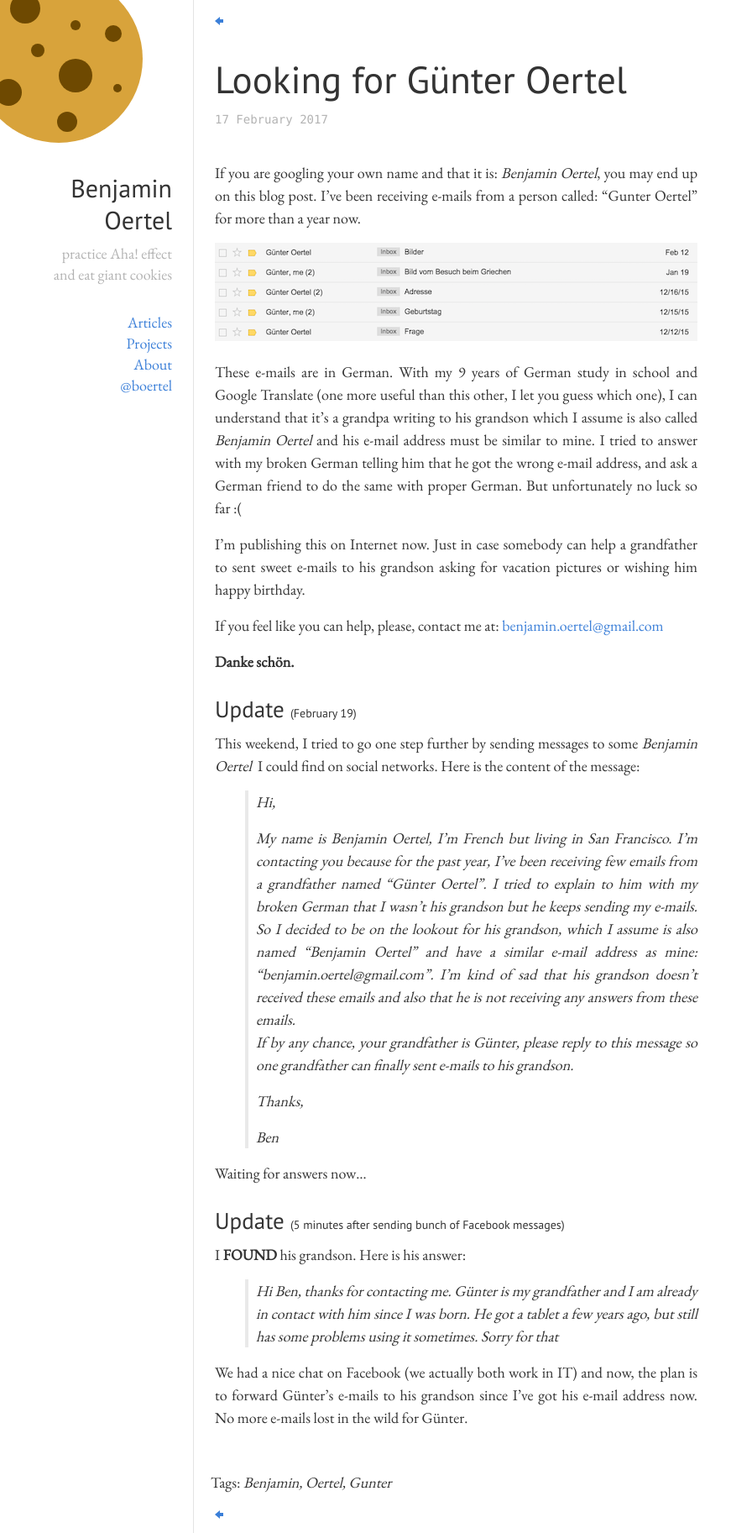
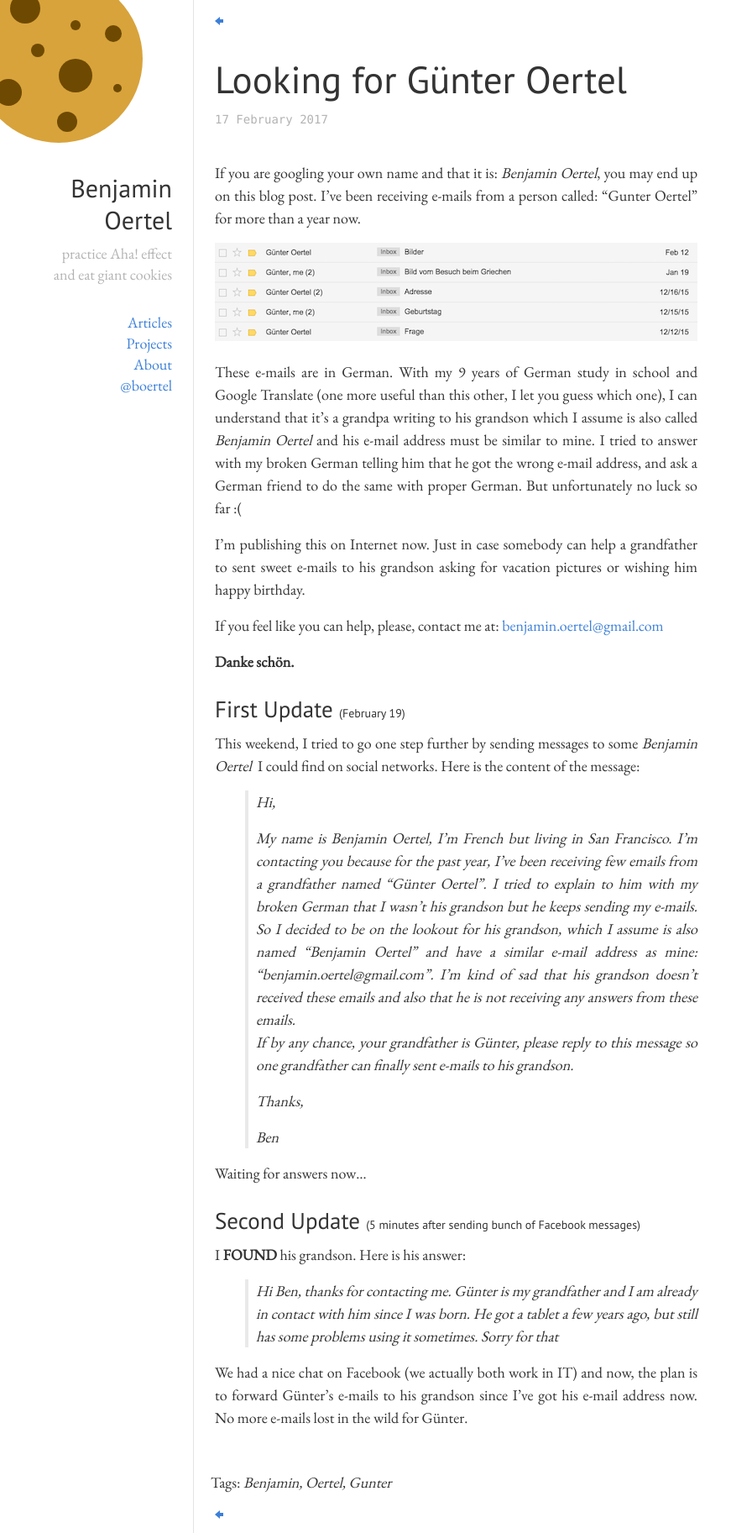
Before and after one commit to boertel/blog, a Jekyll site: the page built from _posts/2017-02-17-looking-for-gunter-oertel.md, in a window 1280 px wide. Shown: the whole page at 84% size, without its empty margins (0-896 px from the left). Built offline with Jekyll 4.4.1, drawn with Linux system fonts in a browser that asks for light colours; comment, search, counter and statistics services are not loaded.

Commit message:
first and second

```diff
--- a/_posts/2017-02-17-looking-for-gunter-oertel.md
+++ b/_posts/2017-02-17-looking-for-gunter-oertel.md
@@ -17,7 +17,7 @@ If you feel like you can help, please, contact me at: <a href="mailto:benjamin.o
 
 **Danke schön.**
 
-### <a name="update"></a>Update <small>(February 19)</small>
+### <a name="update"></a>First Update <small>(February 19)</small>
 
 This weekend, I tried to go one step further by sending messages to some *Benjamin Oertel*&nbsp;&nbsp;I could find on social networks. Here is the content of the message:
 
@@ -33,7 +33,7 @@ This weekend, I tried to go one step further by sending messages to some *Benjam
 Waiting for answers now...
 
 
-### Update <small >(5 minutes after sending bunch of Facebook messages)</small>
+### Second Update <small >(5 minutes after sending bunch of Facebook messages)</small>
 
 I **FOUND** his grandson. Here is his answer:
 
```
